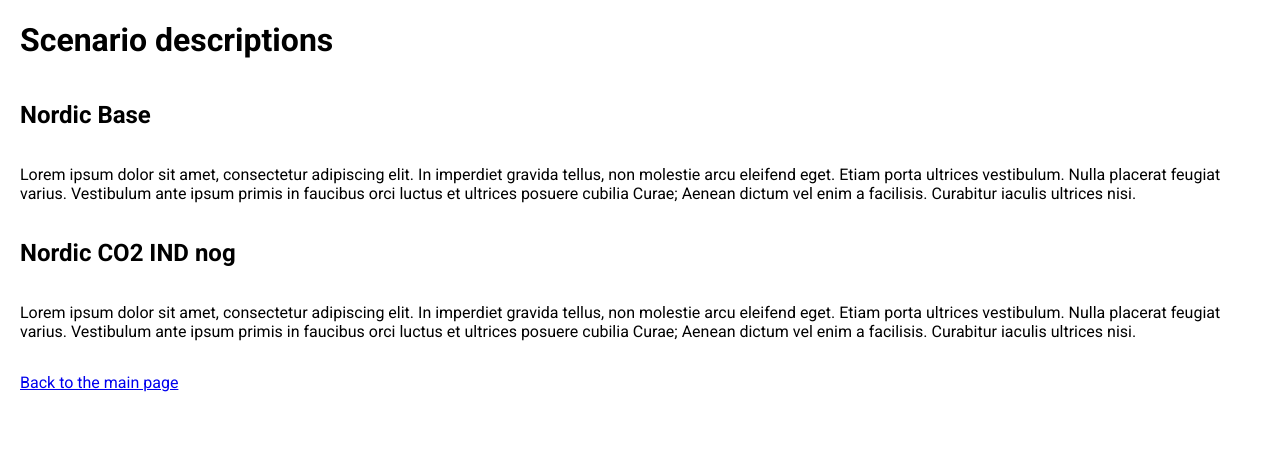
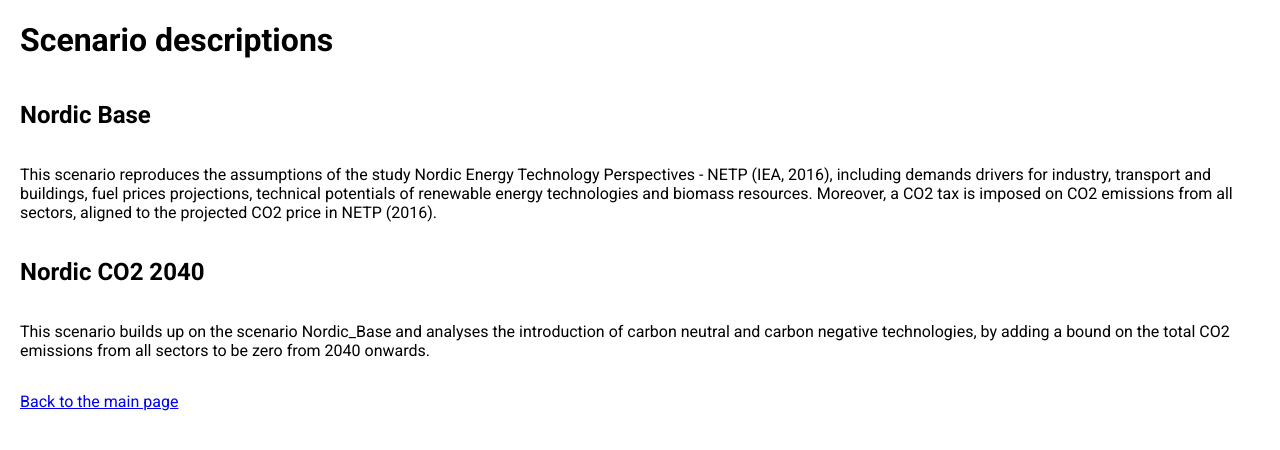
Before and after one commit to olavurellefsen/nordictimes, a React (Create React App) app: page /descriptions in a window 1280 px wide. Shown: the top 450 px of the page. Built offline with nearby package versions, Linux system fonts and the light colour scheme; what styled-components-breakpoint would draw is missing.

Commit message:
Updated Welcome and Scenario description pages

```diff
--- a/src/alert/Welcome.js
+++ b/src/alert/Welcome.js
@@ -39,9 +39,12 @@
   <AlertContainer>
     <AlertBody>
       <AlertBodyParagraph>
-        Lorem ipsum dolor sit amet, consectetur adipiscing elit. In imperdiet gravida tellus, non molestie arcu eleifend eget.
-        Etiam porta ultrices vestibulum. Nulla placerat feugiat varius. Vestibulum ante ipsum primis in faucibus orci luctus
-        et ultrices posuere cubilia Curae; Aenean dictum vel enim a facilisis. Curabitur iaculis ultrices nisi.
+        With this tool, it is possible to explore the results of energy scenarios for the Nordic countries, with specific focus on
+        Denmark, Norway and Sweden. The scenarios have been modelled by soft linking the energy system model TIMES-Nordic and the
+        power and heat model Balmorel.
+      </AlertBodyParagraph>
+      <AlertBodyParagraph>
+        Explore the results by selecting a scenario on the left menu, and analysing the graphs below.
       </AlertBodyParagraph>
     </AlertBody>
     <CloseWindowIcon onClick={(event) => props.closeWelcome(event, 'showWelcome', false)}>
--- a/src/pages/ScenarioDescriptions.js
+++ b/src/pages/ScenarioDescriptions.js
@@ -37,15 +37,15 @@
     <AboutHeader>Scenario descriptions</AboutHeader>
     <AboutHeader2>Nordic Base</AboutHeader2>
     <AboutBody>
-      Lorem ipsum dolor sit amet, consectetur adipiscing elit. In imperdiet gravida tellus, non molestie arcu eleifend eget.
-      Etiam porta ultrices vestibulum. Nulla placerat feugiat varius. Vestibulum ante ipsum primis in faucibus orci luctus et
-      ultrices posuere cubilia Curae; Aenean dictum vel enim a facilisis. Curabitur iaculis ultrices nisi.
+      This scenario reproduces the assumptions of the study Nordic Energy Technology Perspectives - NETP (IEA, 2016),
+      including demands drivers for industry, transport and buildings, fuel prices projections, technical potentials of renewable
+      energy technologies and biomass resources. Moreover, a CO2 tax is imposed on CO2 emissions from all sectors, aligned to the
+      projected CO2 price in NETP (2016).
     </AboutBody>
-    <AboutHeader2>Nordic CO2 IND nog</AboutHeader2>
+    <AboutHeader2>Nordic CO2 2040</AboutHeader2>
     <AboutBody>
-      Lorem ipsum dolor sit amet, consectetur adipiscing elit. In imperdiet gravida tellus, non molestie arcu eleifend eget.
-      Etiam porta ultrices vestibulum. Nulla placerat feugiat varius. Vestibulum ante ipsum primis in faucibus orci luctus et
-      ultrices posuere cubilia Curae; Aenean dictum vel enim a facilisis. Curabitur iaculis ultrices nisi.
+      This scenario builds up on the scenario Nordic_Base and analyses the introduction of carbon neutral and
+      carbon negative technologies, by adding a bound on the total CO2 emissions from all sectors to be zero from 2040 onwards.
     </AboutBody>
      <AboutBody>
        <Link to='/'>Back to the main page</Link>
```
